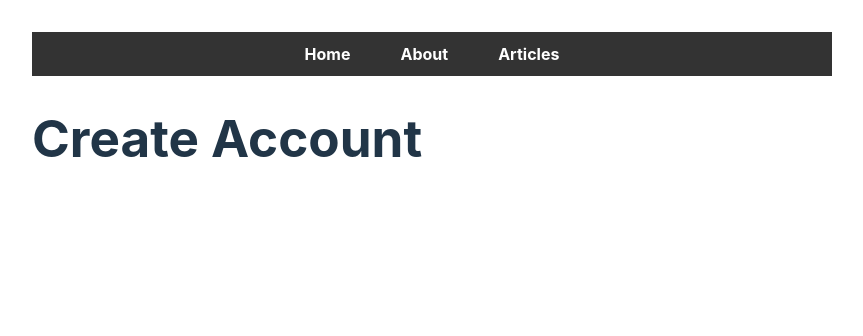
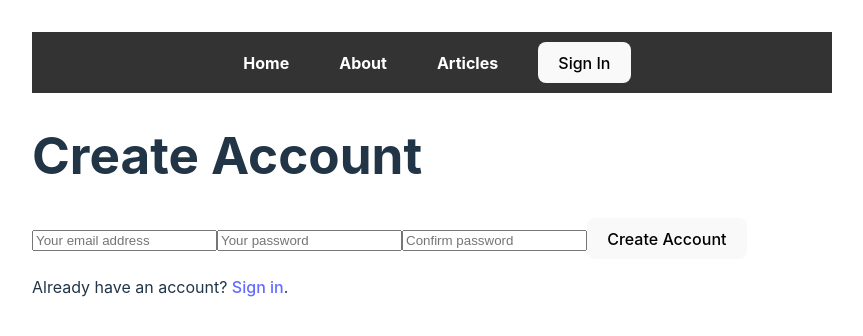
Before and after one commit to LordSahvith/Holocron-Coding-Web, a React (Vite) app in the folder matrix/js/full-stack/MERN/online/LinkedIn/Create-Host-Fullstack-Site/mine/front-end/: page /create-account in a window 1280 px wide. Shown: the top 336 px of the page, without its empty margins (208-1071 px from the left). Built offline with nearby package versions, Linux system fonts and the light colour scheme; no server answers.

Commit message:
Add: Firebase to Front End

```diff
--- a/matrix/js/full-stack/MERN/online/LinkedIn/Create-Host-Fullstack-Site/mine/front-end/src/components/NavBar.jsx
+++ b/matrix/js/full-stack/MERN/online/LinkedIn/Create-Host-Fullstack-Site/mine/front-end/src/components/NavBar.jsx
@@ -1,6 +1,12 @@
-import { Link } from 'react-router-dom';
+import { Link, useNavigate } from 'react-router-dom';
+import { getAuth, signOut } from 'firebase/auth';
+import useUser from '../lib/useUser';
 
 export default function NavBar() {
+  const { isLoading, user } = useUser();
+
+  const navigate = useNavigate();
+
   return (
     <nav>
       <ul>
@@ -13,6 +19,20 @@
         <li>
           <Link to="/articles">Articles</Link>
         </li>
+        {isLoading ? (
+          <li>loading...</li>
+        ) : (
+          <>
+            {user && <li>{user.email}</li>}
+            <li>
+              {user ? (
+                <button onClick={() => signOut(getAuth())}>Sign Out</button>
+              ) : (
+                <button onClick={() => navigate('/login')}>Sign In</button>
+              )}
+            </li>
+          </>
+        )}
       </ul>
     </nav>
   );
--- /dev/null
+++ b/matrix/js/full-stack/MERN/online/LinkedIn/Create-Host-Fullstack-Site/mine/front-end/src/lib/useUser.js
@@ -0,0 +1,20 @@
+import { useState, useEffect } from 'react';
+import { getAuth, onAuthStateChanged } from 'firebase/auth';
+
+function useUser() {
+  const [isLoading, setIsLoading] = useState(true);
+  const [user, setUser] = useState(null);
+
+  useEffect(() => {
+    const unsubscribe = onAuthStateChanged(getAuth(), user => {
+      setUser(user);
+      setIsLoading(false);
+    });
+
+    return unsubscribe;
+  }, []);
+
+  return { isLoading, user };
+}
+
+export default useUser;
--- a/matrix/js/full-stack/MERN/online/LinkedIn/Create-Host-Fullstack-Site/mine/front-end/src/main.jsx
+++ b/matrix/js/full-stack/MERN/online/LinkedIn/Create-Host-Fullstack-Site/mine/front-end/src/main.jsx
@@ -19,7 +19,7 @@
 };
 
 // Initialize Firebase
-const app = initializeApp(firebaseConfig);
+initializeApp(firebaseConfig);
 
 createRoot(document.getElementById('root')).render(
   <StrictMode>
--- a/matrix/js/full-stack/MERN/online/LinkedIn/Create-Host-Fullstack-Site/mine/front-end/src/pages/CreateAccount.jsx
+++ b/matrix/js/full-stack/MERN/online/LinkedIn/Create-Host-Fullstack-Site/mine/front-end/src/pages/CreateAccount.jsx
@@ -1,8 +1,56 @@
+import { useState } from 'react';
+import { Link, useNavigate } from 'react-router-dom';
+import { getAuth, createUserWithEmailAndPassword } from 'firebase/auth';
+
 function CreateAccountPage() {
+  const [email, setEmail] = useState('');
+  const [password, setPassword] = useState('');
+  const [confirmPassword, setConfirmPassword] = useState('');
+  const [error, setError] = useState('');
+
+  const navigate = useNavigate();
+
+  async function createAccount() {
+    if (password !== confirmPassword) {
+      setError("Passwords don't match");
+      return;
+    }
+
+    try {
+      await createUserWithEmailAndPassword(getAuth(), email, password);
+      navigate('/articles');
+    } catch (e) {
+      setError(e.message);
+    }
+  }
+
   return (
     <>
       <h1>Create Account</h1>
-      <form></form>
+      {error && <p>{error}</p>}
+
+      <input
+        type="email"
+        placeholder="Your email address"
+        value={email}
+        onChange={event => setEmail(event.target.value)}
+      />
+      <input
+        type="password"
+        placeholder="Your password"
+        value={password}
+        onChange={event => setPassword(event.target.value)}
+      />
+      <input
+        type="password"
+        placeholder="Confirm password"
+        value={confirmPassword}
+        onChange={event => setConfirmPassword(event.target.value)}
+      />
+      <button onClick={createAccount}>Create Account</button>
+      <p>
+        Already have an account? <Link to="/login">Sign in</Link>.
+      </p>
     </>
   );
 }
--- a/matrix/js/full-stack/MERN/online/LinkedIn/Create-Host-Fullstack-Site/mine/front-end/src/pages/LoginPage.jsx
+++ b/matrix/js/full-stack/MERN/online/LinkedIn/Create-Host-Fullstack-Site/mine/front-end/src/pages/LoginPage.jsx
@@ -1,8 +1,45 @@
+import { useState } from 'react';
+import { Link, useNavigate } from 'react-router-dom';
+import { getAuth, signInWithEmailAndPassword } from 'firebase/auth';
+
 function LoginPage() {
+  const [email, setEmail] = useState('');
+  const [password, setPassword] = useState('');
+  const [error, setError] = useState('');
+
+  const navigate = useNavigate();
+
+  async function logIn() {
+    try {
+      await signInWithEmailAndPassword(getAuth(), email, password);
+      navigate('/articles');
+    } catch (e) {
+      setError(e.message);
+    }
+  }
+
   return (
     <>
       <h1>Log In</h1>
-      <form></form>
+      {error && <p>{error}</p>}
+
+      <input
+        type="email"
+        placeholder="Your email address"
+        value={email}
+        onChange={event => setEmail(event.target.value)}
+      />
+      <input
+        type="password"
+        placeholder="Your password"
+        value={password}
+        onChange={event => setPassword(event.target.value)}
+      />
+      <button onClick={logIn}>Log In</button>
+      <p>
+        Don&lsquo;t have an account? Create one{' '}
+        <Link to="/create-account">here</Link>.
+      </p>
     </>
   );
 }
```
